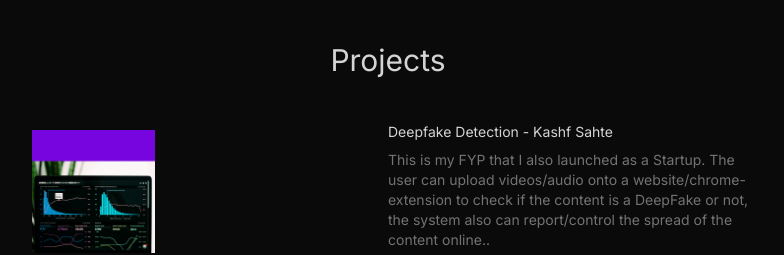
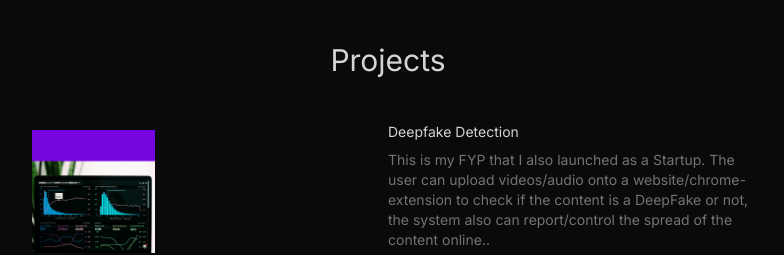
Before and after one commit to saada865/Portfolio, a React (Vite) app: page / in a window 1280 px wide. Shown: the part 3160-3415 px from the top of the page, without its empty margins (252-1036 px from the left). Built offline with nearby package versions, Linux system fonts and the light colour scheme.

Commit message:
update projects

```diff
--- a/src/constants/index.js
+++ b/src/constants/index.js
@@ -47,7 +47,7 @@ export const EXPERIENCES = [
 
 export const PROJECTS = [
   {
-    title: "Deepfake Detection - Kashf Sahte ",
+    title: "Deepfake Detection",
     link: "https://github.com/saada865",
     image: project1,
     description:
```
